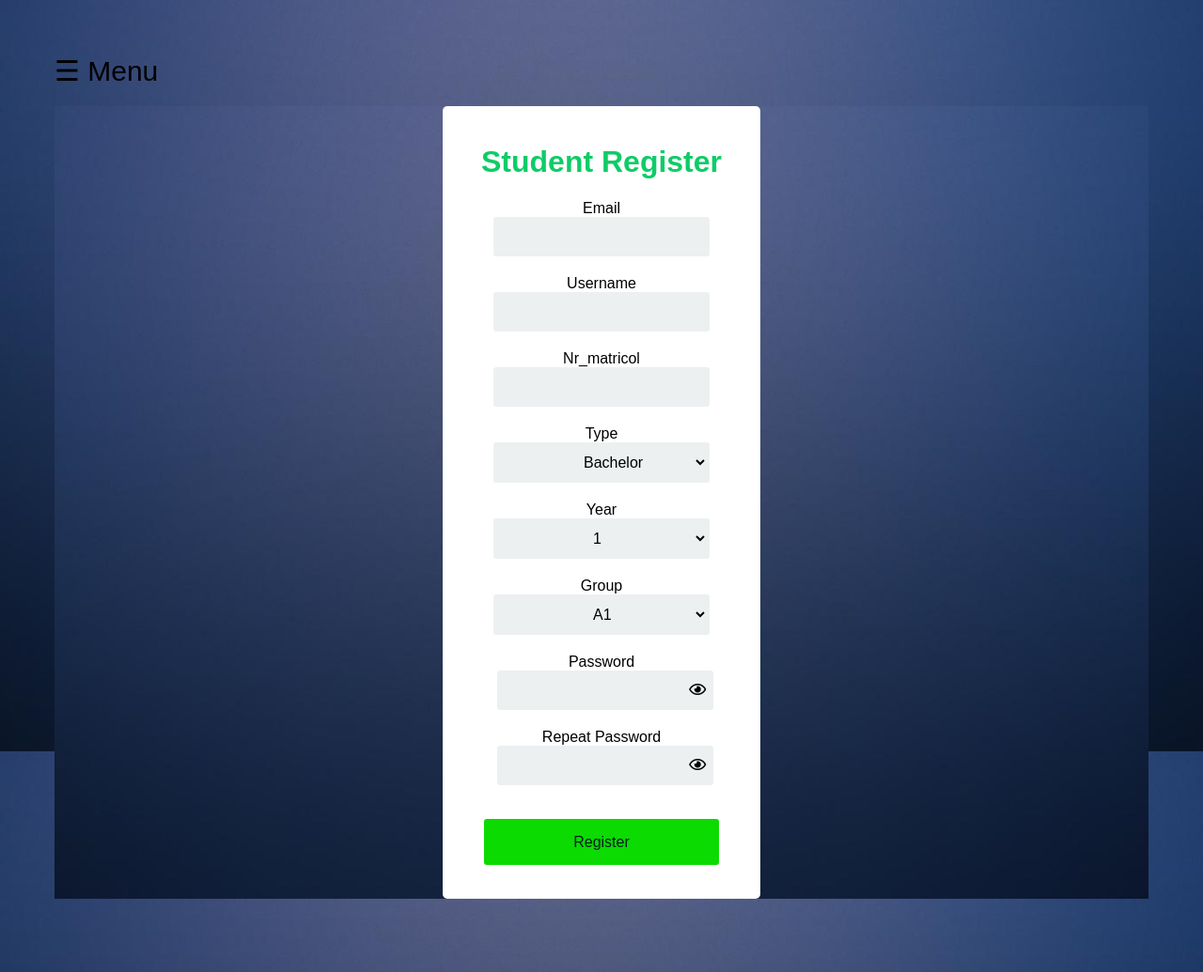
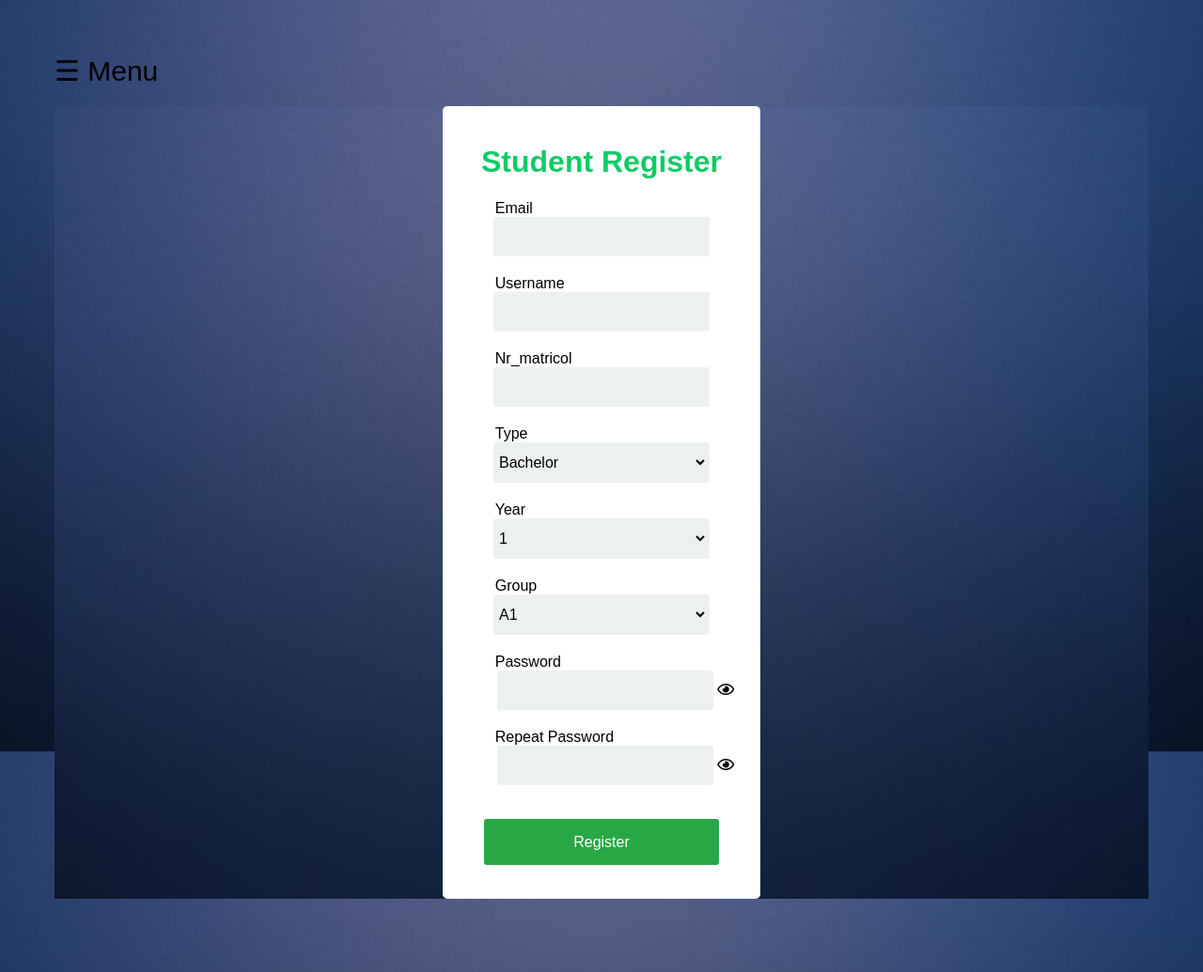
Before and after one commit to laurciucanu/licenta, a Flask app: page /register_student in a window 1280 px wide. Shown: the whole page at 94% size. Run offline with Flask 2, Linux system fonts and the light colour scheme; some libraries are stand-ins or nearby versions.

Commit message:
align left for labels

```diff
--- a/licenta/static/css/styles.css
+++ b/licenta/static/css/styles.css
@@ -192,20 +192,20 @@ td, th {
 
 .dropdown-select{
   margin-bottom: 20px;
-  align-content: center;
   background-color: #ECF0F1;
   border: 2px solid transparent;
   border-radius: 3px;
   font-size: 16px;
   font-weight: 200;
-  padding: 10px 0px 10px 100px;
+  padding: 10px 0px 10px 0px;
   width: 230px;
   transition: border .5s;
+  text-align: left;
 }
 
 .dropdown-type{
   margin-bottom: 20px;
-  align-content: center;
+  /*align-content: left;*/
   background-color: #ECF0F1;
   border: 2px solid transparent;
   border-radius: 3px;
@@ -214,6 +214,8 @@ td, th {
   padding: 10px 0px 10px 90px;
   width: 230px;
   transition: border .5s;
+  text-align: left;
+  margin-left: -5%;
 }
 
 .dropdown-content {
@@ -398,20 +400,42 @@ color: #0ecc67;
 .login-form {
 text-align: center;
 }
+
 .register-form{
   text-align: center;
 }
+
 .control-group {
-    margin-bottom: 20px;
+  margin-bottom: 20px;
+}
+
+.control-group2 {
+  margin-left: 10%;
+  margin-bottom: 20px;
+}
+
+.control-group3 {
+  margin-left: -2%;
+  margin-right: -12%;
 }
 
 .container i {
-    margin-left: -30px;
+    /*margin-left: -30px;*/
     cursor: pointer;
 }
 
+.customLabel{
+  text-align: left;
+  margin-left: 12%;
+}
+
+.customLabel2{
+  text-align: left;
+  margin-left: 6%;
+}
+
 input {
-    text-align: center;
+    text-align: left;
     background-color: #ECF0F1;
     border: 2px solid transparent;
     border-radius: 3px;
@@ -437,14 +461,15 @@ input#content{
 }
 
 input:focus {
-border: 2px solid #3498DB;
-box-shadow: none;
+  border: 2px solid #3498DB;
+  box-shadow: none;
 }
 
 .btn {
   border: 2px solid transparent;
-  background: #0bdb00;
-  color: #001e1d;
+  background: #28a745;
+  border-color: #28a745;
+  color: white;
   font-size: 16px;
   line-height: 25px;
   padding: 10px 0;
@@ -456,6 +481,7 @@ box-shadow: none;
   display: block;
   width: 250px;
   margin: 0 auto;
+  text-align: center;
 }
 
 .btn:hover {
@@ -658,6 +684,9 @@ dd {
   font-weight: 200;
 }
 
+/*.select, option{*/
+/*  text-align: left;*/
+/*}*/
 /*.resizeselect{*/
 /*  margin-bottom: 20px;*/
 /*  align-content: center;*/
@@ -670,3 +699,7 @@ dd {
 /*  !*width: 80px;*!*/
 /*  transition: border .5s;*/
 /*}*/
+
+.i {
+  padding-right: 20%;
+}
--- a/licenta/templates/register_student.html
+++ b/licenta/templates/register_student.html
@@ -29,7 +29,7 @@
 <form method=post>
 {{ form.hidden_tag() }}
   <dl>
-        <div> {{ form.email.label() }} </div>
+        <div class="customLabel"> {{ form.email.label() }} </div>
         {{ form.email(class="control-group") }}
   </br>
         <span style="color: red">
@@ -42,7 +42,7 @@
         {% endif %}
 
         </span>
-        <div> {{ form.username.label() }} </div>
+        <div class="customLabel"> {{ form.username.label() }} </div>
         {{ form.username(class="control-group") }}
 
        </br>
@@ -56,7 +56,7 @@
             {% endif %}
       </span>
 
-        <div> {{ form.nr_matricol.label() }} </div>
+        <div class="customLabel"> {{ form.nr_matricol.label() }} </div>
         {{ form.nr_matricol(class="control-group") }}
 
        </br>
@@ -71,15 +71,15 @@
 
         </span>
 
-        <div> {{ form.type.label() }} </div>
+        <div class="customLabel"> {{ form.type.label() }} </div>
 
-             <select name="type" class="dropdown-type">
+             <select name="type" class="dropdown-select">
                     {% for t in type %}
                         <option value="{{ t }}">{{ t }}</option>
                     {% endfor %}
             </select>
 
-        <div> {{ form.year.label() }} </div>
+        <div class="customLabel"> {{ form.year.label() }} </div>
 
         <select name="year" class="dropdown-select">
             {% for y in year %}
@@ -87,7 +87,7 @@
             {% endfor %}
         </select>
 
-      <div> {{ form.group.label() }} </div>
+      <div class="customLabel"> {{ form.group.label() }} </div>
               <select name="group" class="dropdown-select">
             {% for g in group %}
                 <option value="{{ g }}">{{ g }}</option>
@@ -96,8 +96,8 @@
 
       <div class="container">
 
-      <div>  {{ form.password.label() }} </div>
-        {{ form.password(class="control-group") }}
+      <div class="customLabel">  {{ form.password.label() }} </div>
+        {{ form.password(class="control-group2") }}
         <i class="far fa-eye" id="togglePassword"></i>
       </br>
      <span style="color: red">
@@ -106,8 +106,8 @@
         {% endif %}
      </span>
 
-      <div> {{ form.confirm.label() }} </div>
-            {{ form.confirm(class="control-group") }}
+      <div class="customLabel"> {{ form.confirm.label() }} </div>
+            {{ form.confirm(class="control-group2") }}
             <i class="far fa-eye" id="toggleConfirm"></i>
         </br>
       </div>
--- a/licenta/templates/type.html
+++ b/licenta/templates/type.html
@@ -23,8 +23,8 @@
 <span style="font-size:30px;cursor:pointer" onclick="openNav()">&#9776; Menu</span>
 
 <body class="body_student">
-<h1><center> Selectati tipul utilizatorului: </center></h1>
-    <center><a href="/login_teacher" class="btn">Profesor</a></center>
+<h1><center> Select the user type: </center></h1>
+    <center><a href="/login_teacher" class="btn">Teacher</a></center>
     </p>
     <center><a href="/login_student" class="btn">Student</a></center>
 </body>
```
Also changed, not shown: licenta/templates/login_student.html (+5 -7 lines), licenta/templates/login_teacher.html (+3 -4 lines), licenta/templates/register_teacher.html (+7 -11 lines).
